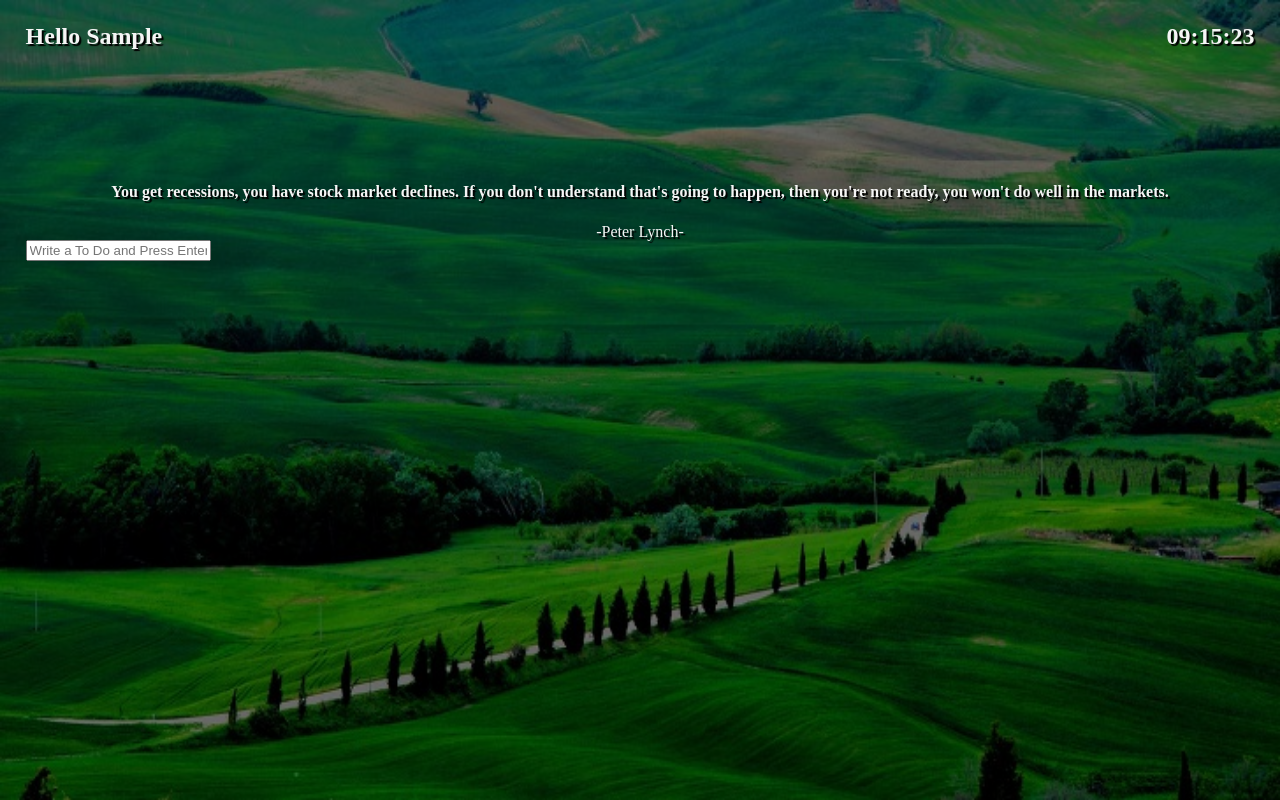
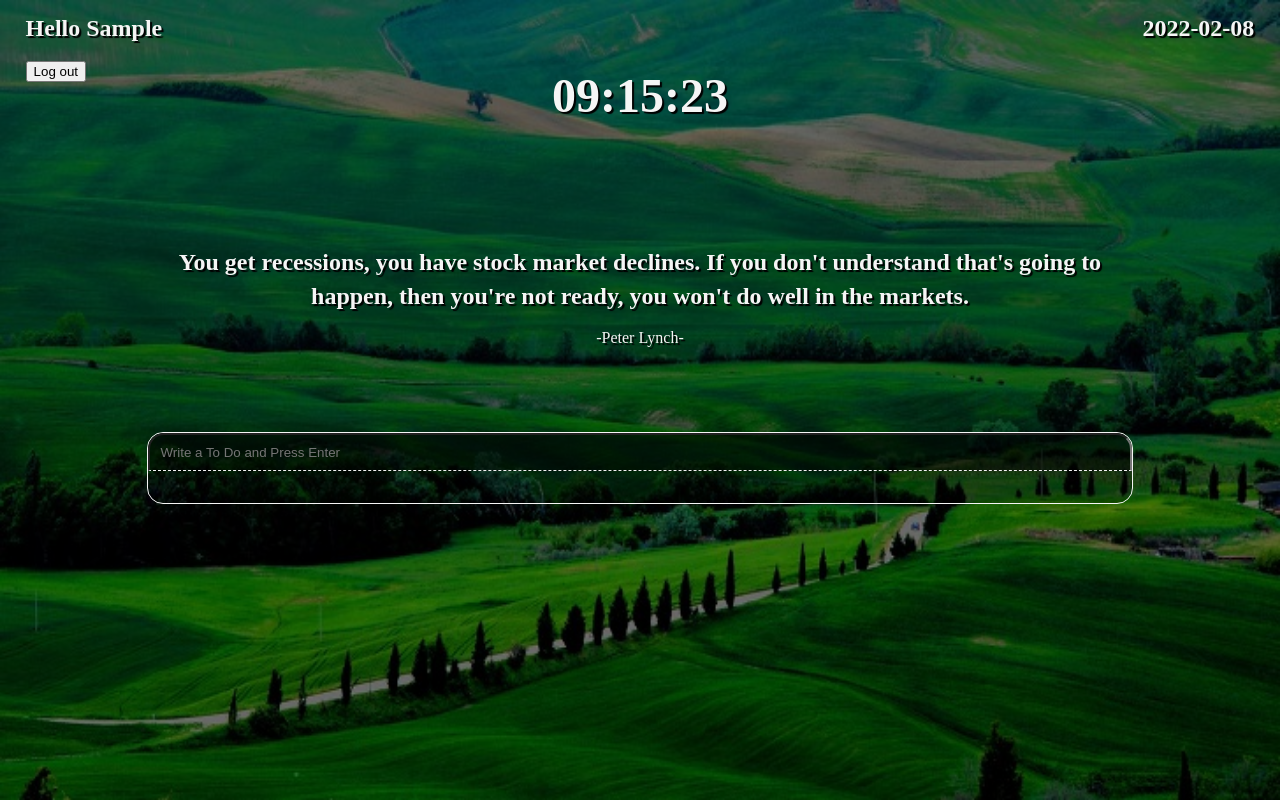
Before and after one commit to CGJI58/chrome-momentum-clone, a plain HTML site: page index.html in a window 1280 px wide. Both pictures are taken after typing "Sample" into the empty fields and a click on the input "Log in". Drawn offline with Linux system fonts and the light colour scheme.

Commit message:
Update 1.4
header 인터페이스 변경함.
todolist 배경 어둡게 변경함.

```diff
--- /dev/null
+++ b/css/header.css
@@ -0,0 +1,80 @@
+.hidden {
+  display: none;
+}
+
+.appear {
+  display: flex;
+}
+
+header {
+  z-index: 2;
+  display: flex;
+  width: var(--screen-width);
+  height: 20vh;
+  /* border: 1px dashed; */
+  margin-top: var(--screen-margin-vertical);
+}
+
+.header__column {
+  display: flex;
+  font-weight: var(--text-weight-bold);
+  /* border: 1px dashed; */
+}
+
+.header__column:first-child {
+  width: 30%;
+  flex-direction: column;
+  justify-content: flex-start;
+  font-size: var(--text-size-normal);
+}
+
+.header__column:first-child h1 {
+  margin-bottom: var(--screen-margin-vertical);
+}
+
+.header__column:nth-child(2) {
+  width: 40%;
+  flex-direction: column;
+  justify-content: center;
+  align-items: center;
+  font-size: var(--text-size-large);
+}
+
+.header__column:last-child {
+  width: 30%;
+  flex-direction: column;
+  align-items: flex-end;
+  justify-content: flex-start;
+}
+.header__column__date {
+  font-size: var(--text-size-normal);
+  margin-bottom: var(--screen-margin-vertical);
+}
+.header__column__weather {
+  display: flex;
+  flex-direction: column;
+  align-items: flex-end;
+  font-size: var(--text-size-small);
+}
+
+.header__column__weather span:first-child {
+  margin-bottom: var(--screen-margin-vertical);
+}
+
+.login-form {
+  align-items: center;
+}
+
+.login-form input {
+  height: 100%;
+  font-size: var(--text-size-small);
+}
+
+.login-form input:first-child {
+  border: none;
+  margin-right: var(--screen-margin-horizontal);
+}
+
+.login-form input:last-child {
+  border-radius: 10px;
+}
--- /dev/null
+++ b/css/main.css
@@ -0,0 +1,93 @@
+main {
+  position: relative;
+  display: flex;
+  flex-direction: column;
+  align-items: center;
+  width: var(--screen-width);
+  height: 70vh;
+  /* border: 1px dashed; */
+}
+
+.quote-section {
+  display: flex;
+  width: 80%;
+  height: var(--quote-section-height);
+  flex-direction: column;
+  justify-content: center;
+  align-items: center;
+  /* margin-top: var(--screen-margin-vertical); */
+}
+
+.quote-section span:first-child {
+  font-size: var(--text-size-normal);
+  font-weight: var(--text-weight-bold);
+  margin-bottom: var(--screen-margin-vertical);
+  text-align: center;
+  line-height: 140%;
+}
+
+.quote-section span:last-child {
+  font-size: var(--text-size-small);
+}
+
+.todo-list-section {
+  position: absolute;
+  top: var(--quote-section-height);
+  display: flex;
+  width: 80%;
+  flex-direction: column;
+  align-items: center;
+  margin-top: var(--screen-margin-vertical);
+  border: 1px solid;
+  border-radius: var(--text-size-small);
+  background: rgba(0, 0, 0, 0.2);
+}
+
+.checked-todo {
+  text-decoration: line-through;
+  text-decoration-thickness: 1px;
+}
+
+.todo-form {
+  margin-bottom: var(--screen-margin-vertical);
+  width: 100%;
+  /* border: 1px dashed; */
+}
+
+.todo-form input {
+  width: 100%;
+  box-sizing: border-box;
+  color: var(--text-color);
+  padding: 10px;
+  border-top-left-radius: var(--text-size-small);
+  border-top-right-radius: var(--text-size-small);
+  border-bottom: 1px dashed var(--text-color);
+  background: rgba(0, 0, 0, 0.5);
+}
+
+.todo-list {
+  display: flex;
+  flex-direction: column;
+  width: 100%;
+  margin-bottom: var(--screen-margin-vertical);
+}
+
+.todo-list li {
+  display: flex;
+  margin-left: var(--screen-margin-horizontal);
+  margin-bottom: var(--screen-margin-vertical);
+  /* border: 1px dashed; */
+}
+
+.todo-list button {
+  margin-right: var(--screen-margin-horizontal);
+  border-radius: 10%;
+  border: none;
+  background-color: teal;
+  color: var(--text-color);
+}
+
+.todo-list li span {
+  display: flex;
+  font-weight: var(--text-weight-bold);
+}
--- a/css/style.css
+++ b/css/style.css
@@ -1,13 +1,7 @@
 @import "./reset.css";
 @import "./variables.css";
-
-.hidden {
-  display: none;
-}
-
-.appear {
-  display: flex;
-}
+@import "./header.css";
+@import "./main.css";
 
 body {
   display: flex;
@@ -35,81 +29,3 @@ img {
   z-index: -1;
   opacity: 0.5;
 }
-
-header {
-  z-index: 2;
-  display: flex;
-  flex-direction: column;
-  width: var(--screen-width);
-  height: 20vh;
-  /* border: 1px dashed; */
-}
-
-.header__row {
-  display: flex;
-  font-weight: var(--text-weight-bold);
-  margin-top: var(--screen-margin-vertical);
-}
-
-.header__row:first-child {
-  justify-content: space-between;
-  font-size: var(--text-size-normal);
-}
-
-.header__row:last-child {
-  flex-direction: column;
-  align-items: flex-end;
-  font-size: var(--text-size-small);
-}
-
-.header__row:last-child span:last-child {
-  margin-top: var(--screen-margin-vertical);
-}
-
-.login-form {
-  align-items: center;
-}
-
-.login-form input {
-  height: 100%;
-  font-size: var(--text-size-small);
-}
-
-.login-form input:first-child {
-  border: none;
-  margin-right: var(--screen-margin-horizontal);
-}
-
-.login-form input:last-child {
-  border-radius: 10px;
-}
-
-main {
-  display: flex;
-  flex-direction: column;
-  width: var(--screen-width);
-  height: 60vh;
-  /* border: 1px dashed; */
-}
-
-.quote {
-  display: flex;
-  flex-direction: column;
-  align-items: center;
-  margin-top: var(--screen-margin-vertical);
-}
-
-.quote span:first-child {
-  font-size: var(--text-size-small);
-  font-weight: var(--text-weight-bold);
-  margin-bottom: var(--screen-margin-vertical);
-}
-
-.quote span:last-child {
-  font-size: var(--text-size-small);
-}
-
-.checked-todo {
-  text-decoration: line-through;
-  text-decoration-thickness: 1px;
-}
--- a/css/variables.css
+++ b/css/variables.css
@@ -2,12 +2,14 @@
   --screen-width: 96vw;
   --screen-margin-horizontal: 2vw;
 
-  --screen-margin-vertical: 3vh;
+  --screen-margin-vertical: 2vh;
 
   --text-color: whitesmoke;
   --text-shadow: 2px 2px 1px black;
-  --text-size-large: 2rem;
+  --text-size-large: 3rem;
   --text-size-normal: 1.5rem;
   --text-size-small: 1rem;
   --text-weight-bold: 600;
+
+  --quote-section-height: 30vh;
 }
--- a/index.html
+++ b/index.html
@@ -10,7 +10,7 @@
   <body>
     <img id="background-image" class="img-before-login" src="#" />
     <header>
-      <div class="header__row">
+      <div class="header__column">
         <h1 id="greeting" class="hidden"></h1>
         <form class="login-form hidden">
           <input
@@ -21,29 +21,40 @@
           />
           <input type="submit" value="Log in" />
         </form>
+        <form class="logout-form">
+          <input type="submit" value="Log out" />
+        </form>
+      </div>
+      <div class="header__column">
         <h2 id="clock">00:00:00</h2>
       </div>
-      <div id="weather" class="header__row">
+      <div class="header__column">
+        <h2 id="date" class="header__column__date">0000-00-00</h2>
+        <div id="weather" class="header__column__weather">
           <span></span>
           <span></span>
+        </div>
       </div>
     </header>
 
     <main>
-      <div id="quote" class="quote">
+      <div id="quote" class="quote-section">
         <span></span>
         <span></span>
       </div>
 
-      <form id="todo-form">
+      <div class="todo-list-section">
+        <form id="todo-form" class="todo-form">
           <input
             type="text"
             required
             placeholder="Write a To Do and Press Enter"
+            maxlength="128"
           />
         </form>
 
         <ul id="todo-list" class="todo-list"></ul>
+      </div>
     </main>
     <script src="./js/greetings.js"></script>
     <script src="./js/clock.js"></script>
--- a/js/clock.js
+++ b/js/clock.js
@@ -1,13 +1,26 @@
+const today = document.querySelector("#date");
 const clock = document.querySelector("#clock");
 
+function getToday() {
+  const dateInfo = new Date();
+  const year = String(dateInfo.getFullYear()).padStart(4, "0");
+  const month = String(dateInfo.getMonth() + 1).padStart(2, "0");
+  const date = String(dateInfo.getDate()).padStart(2, "0");
+  today.innerText = `${year}-${month}-${date}`;
+  console.log(today);
+}
+
 function getClock() {
-  const date = new Date();
-  const hours = String(date.getHours()).padStart(2, "0");
-  const minutes = String(date.getMinutes()).padStart(2, "0");
-  const seconds = String(date.getSeconds()).padStart(2, "0");
+  const time = new Date();
+  const hours = String(time.getHours()).padStart(2, "0");
+  const minutes = String(time.getMinutes()).padStart(2, "0");
+  const seconds = String(time.getSeconds()).padStart(2, "0");
 
   clock.innerText = `${hours}:${minutes}:${seconds}`;
 }
 
+getToday();
+setInterval(getToday, 1000);
+
 getClock();
 setInterval(getClock, 1000);
```
Also changed, not shown: README.md.txt (+2 -6 lines). Lines whose indentation alone changed are shown as unchanged.
